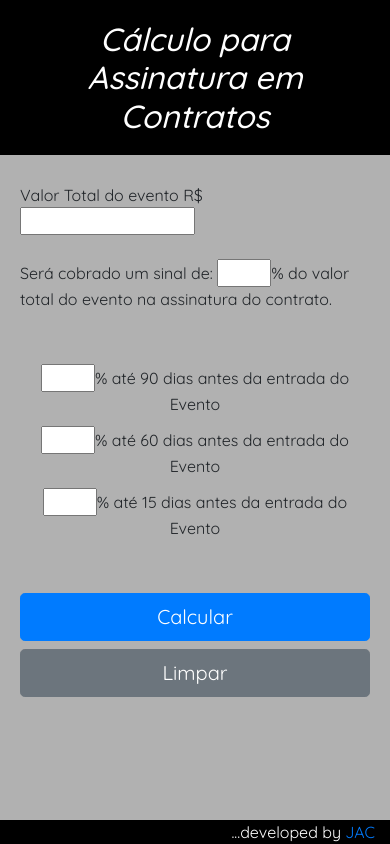
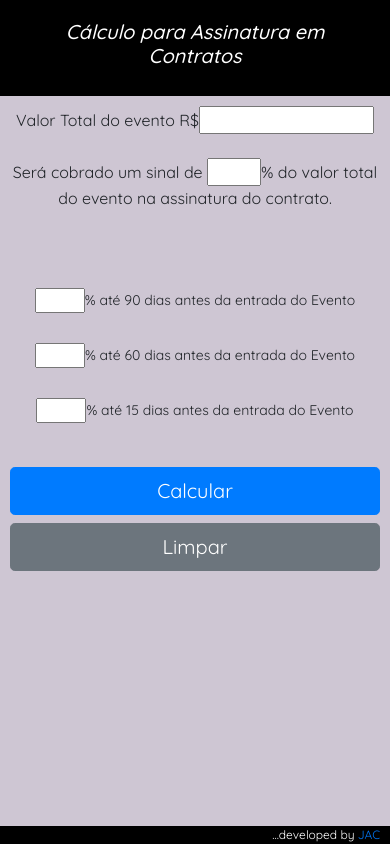
Before and after one commit to joaoacastro/calculoAssinaturaContrato, a plain HTML site: page index.html in a window 390 px wide. Drawn offline with nearby package versions, Linux system fonts and the light colour scheme.

Commit message:
update code and apply responsive code

```diff
--- a/index.html
+++ b/index.html
@@ -21,24 +21,27 @@
     <link rel="stylesheet" href="https://stackpath.bootstrapcdn.com/bootstrap/4.1.3/css/bootstrap.min.css" integrity="sha384-MCw98/SFnGE8fJT3GXwEOngsV7Zt27NXFoaoApmYm81iuXoPkFOJwJ8ERdknLPMO" crossorigin="anonymous">
   </head>
   <body>
-    <header></header>
+    <header>
+      <h2>Cálculo para Assinatura em Contratos</h2>
+    </header>
 
     <main>
-      <h2>Cálculo para Assinatura em Contratos</h2>
 
       <form>
-        <div>
+        <div class="headerForm">
           Valor Total do evento R$<input type="number" id="vlrContrato" min="0" />
           <br />
           <br />
-          Será cobrado um sinal de:
+          Será cobrado um sinal de
           <input type="number" id="porcentagemSinal" min="0" max="100" />% do
           valor total do evento na assinatura do contrato.
           <br />
+          <br />
 
-          <div id="vlrSinal""></div>
+          <div id="vlrSinal"></div>
+
         </div>
-        <br />
+
         <br />
         <div class="dias">
           <div class="porcentagem90dias">
@@ -58,7 +61,6 @@
           </div>
         </div>
         <br />
-        <br />
 
         <button onclick="enviar()" type="button" class="btn btn-primary btn-lg btn-block" id="calcular">Calcular</button>
         <button onclick="window.location.reload()" type="button" class="btn btn-secondary btn-lg btn-block">Limpar</button>
--- a/script.js
+++ b/script.js
@@ -22,7 +22,8 @@ function enviar() {
     minimumFractionDigits: 2,
   });
 
-  vlrSinal.innerHTML = `Levando em consideração a porcentagem de <strong>${percentualSinal}%</strong> sobre o valor do Contrato de <strong>R$ ${vlrContratoPrint}</strong>, o valor do sinal fica <strong>R$ ${vlrSinalCalculadoPrint}</strong>`;
+  vlrSinal.innerHTML = `<em>Levando em consideração a porcentagem de <strong>${percentualSinal}%</strong> sobre o valor do Contrato de <strong>R$ ${vlrContratoPrint}</strong>, o valor do sinal fica <strong>R$ ${vlrSinalCalculadoPrint}</strong></em>`;
+  document.getElementById("vlrSinal").style.border = "2px solid black";
 
   //calculando 90 dias antes da entrada do evento
   let vlr90 = parseFloat(porcentagem90dias.value);
@@ -49,7 +50,7 @@ function enviar() {
     style: "decimal",
     minimumFractionDigits: 2,
   });
-  vlr15dias.innerHTML = `<strong> R$ ${vlr15calculado}</strong>`;
+  vlr15dias.innerHTML = `<strong> R$ ${vlr15print}</strong>`;
 
   if (valorContrato <= 0) {
     alert("Por favor insira um valor positivo no valor do contrato");
--- a/style/main.css
+++ b/style/main.css
@@ -1,4 +1,5 @@
-main h2 {
+/* Estilo para telas normais */
+header {
   text-align: center;
   font-style: italic;
   padding: 20px;
@@ -9,18 +10,23 @@ main {
   flex: 1;
 }
 body {
-  background-color: rgb(177, 177, 177) !important;
+  background-color: rgba(175, 162, 184, 0.61) !important;
   display: flex;
   flex-direction: column;
+  font-family: Arial, sans-serif;
 }
 form {
   padding: 20px;
 }
-html, body{
-    height: 100%;
+html, body {
+  height: 100%;
+}
+input{
+  text-align: center;
 }
 .dias,
-.botoes {
+.botoes,
+.headerForm {
   text-align: center;
 }
 
@@ -35,5 +41,46 @@ footer {
   text-align: end;
   background-color: rgb(0, 0, 0);
   color: rgb(255, 255, 255);
+}
+#vlrSinal {
+  padding: 10px; /*Para dar um pouco de espaço interno */
+  border-radius: 5px; /*Para bordas arredondadas, opcional*/
 
 }
+
+/* Estilos responsivos para iPhone 12 (largura: 390px) */
+@media only screen and (min-width: 370px) {
+  header h2 {
+    font-size: 20px;
+    padding-left: 10px;
+    padding-right: 10px;
+  }
+
+  form {
+    padding: 10px;
+  }
+
+  .dias,
+  .botoes {
+    font-size: 14px;
+  }
+
+  .porcentagem90dias,
+  .porcentagem60dias,
+  .porcentagem15dias {
+    padding: 10px;
+    width: 100%; /* Faz com que os campos ocupem toda a largura da tela */
+    margin-bottom: 10px;
+  }
+
+  .botoes button {
+    width: 100%;
+    padding: 15px;
+    font-size: 16px;
+  }
+
+  footer {
+    font-size: 12px;
+    padding-right: 10px;
+  }
+}
```
